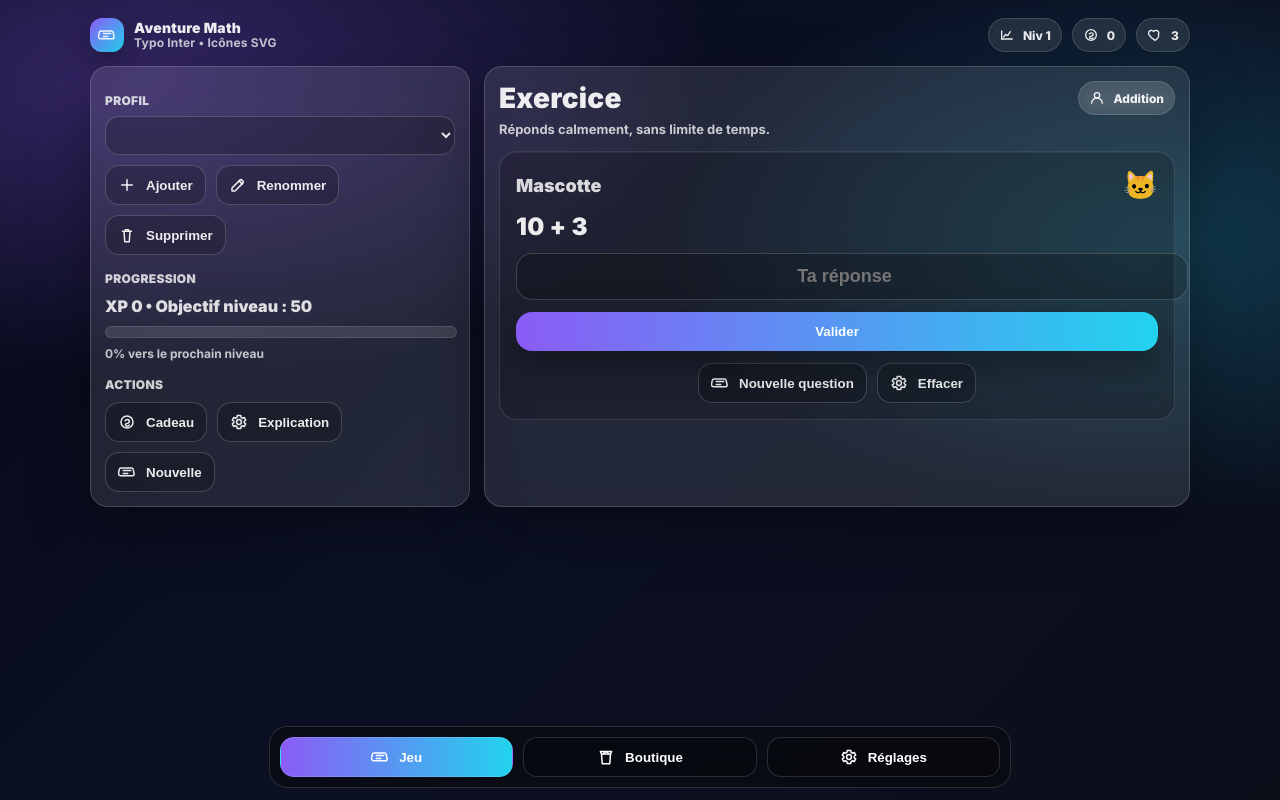
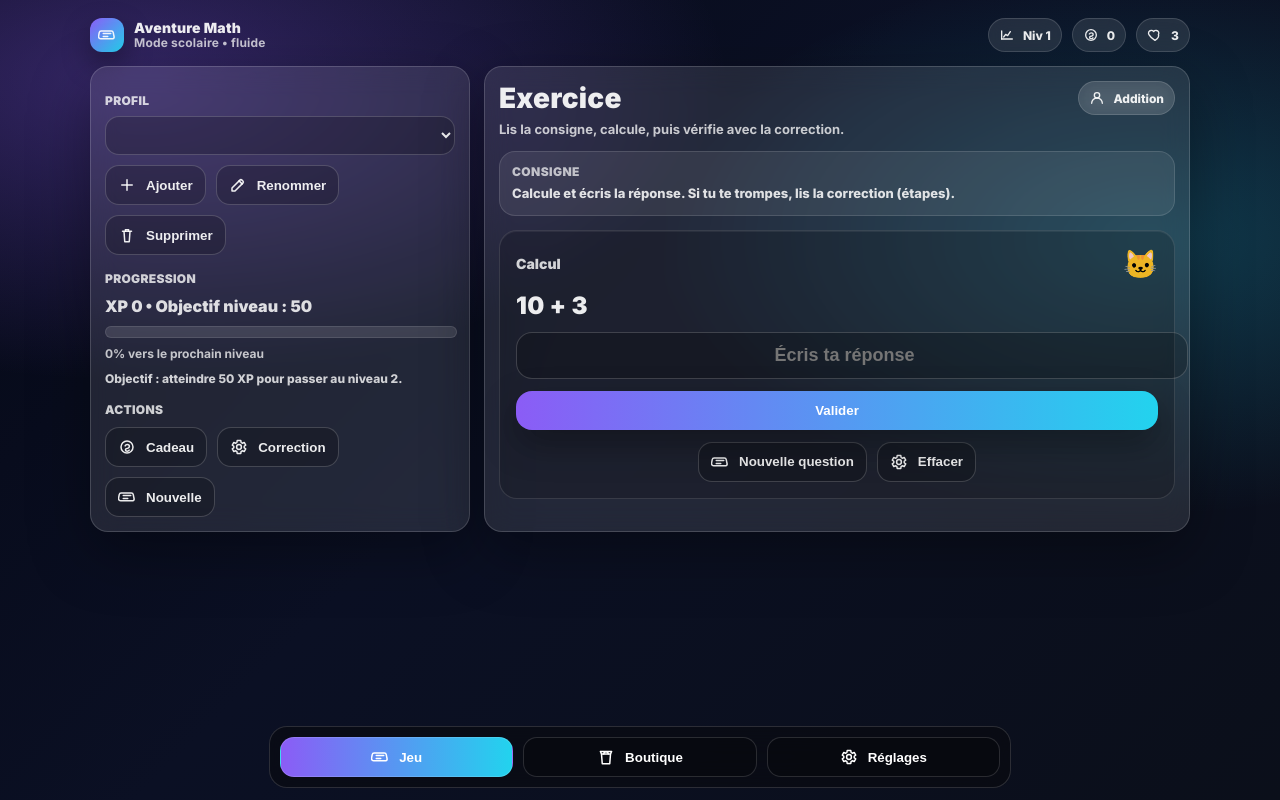
Before and after one commit to ralhyne13/math-adventure, a React (Vite) app: page / in a window 1280 px wide. Built offline with nearby package versions, Linux system fonts and the light colour scheme.

Commit message:
Smoother animations + school mode

```diff
--- a/src/App.jsx
+++ b/src/App.jsx
@@ -2,7 +2,6 @@ import React, { useEffect, useMemo, useRef, useState } from "react";
 
 /* =======================
    Pro Icons (inline SVG)
-   (no external libraries)
 ======================= */
 function Icon({ children, size = 18 }) {
   return (
@@ -19,6 +18,7 @@ function Icon({ children, size = 18 }) {
     </svg>
   );
 }
+
 const Icons = {
   Game: (p) => (
     <Icon {...p}>
@@ -34,19 +34,14 @@ const Icons = {
   ),
   Shop: (p) => (
     <Icon {...p}>
+      <path d="M6 8h12l-1 13H7L6 8Z" stroke="currentColor" strokeWidth="2" strokeLinejoin="round" />
+      <path d="M9 8a3 3 0 0 1 6 0" stroke="currentColor" strokeWidth="2" strokeLinecap="round" />
       <path
-        d="M6 8h12l-1 13H7L6 8Z"
+        d="M6 8 4.5 4.5h15L18 8"
         stroke="currentColor"
         strokeWidth="2"
         strokeLinejoin="round"
       />
-      <path
-        d="M9 8a3 3 0 0 1 6 0"
-        stroke="currentColor"
-        strokeWidth="2"
-        strokeLinecap="round"
-      />
-      <path d="M6 8 4.5 4.5h15L18 8" stroke="currentColor" strokeWidth="2" strokeLinejoin="round" />
     </Icon>
   ),
   Settings: (p) => (
@@ -77,14 +72,25 @@ const Icons = {
   Coin: (p) => (
     <Icon {...p}>
       <ellipse cx="12" cy="12" rx="8" ry="8" stroke="currentColor" strokeWidth="2" />
-      <path d="M9.5 10.5c.5-1 1.6-1.7 2.8-1.7 1.6 0 2.9 1.1 2.9 2.5 0 1.2-.9 2-2.1 2.3l-1.4.3c-1.1.2-1.8.8-1.8 1.7 0 1 1 1.9 2.4 1.9 1.1 0 2.1-.5 2.6-1.3" stroke="currentColor" strokeWidth="2" strokeLinecap="round" />
+      <path
+        d="M9.5 10.5c.5-1 1.6-1.7 2.8-1.7 1.6 0 2.9 1.1 2.9 2.5 0 1.2-.9 2-2.1 2.3l-1.4.3c-1.1.2-1.8.8-1.8 1.7 0 1 1 1.9 2.4 1.9 1.1 0 2.1-.5 2.6-1.3"
+        stroke="currentColor"
+        strokeWidth="2"
+        strokeLinecap="round"
+      />
     </Icon>
   ),
   Level: (p) => (
     <Icon {...p}>
       <path d="M4 18V6" stroke="currentColor" strokeWidth="2" strokeLinecap="round" />
       <path d="M4 18h16" stroke="currentColor" strokeWidth="2" strokeLinecap="round" />
-      <path d="M7 15l3-4 3 2 4-6" stroke="currentColor" strokeWidth="2" strokeLinejoin="round" strokeLinecap="round" />
+      <path
+        d="M7 15l3-4 3 2 4-6"
+        stroke="currentColor"
+        strokeWidth="2"
+        strokeLinejoin="round"
+        strokeLinecap="round"
+      />
     </Icon>
   ),
   User: (p) => (
@@ -101,7 +107,12 @@ const Icons = {
   ),
   Edit: (p) => (
     <Icon {...p}>
-      <path d="M4 20h4l10.5-10.5a2 2 0 0 0 0-2.8L17.3 5.5a2 2 0 0 0-2.8 0L4 16v4Z" stroke="currentColor" strokeWidth="2" strokeLinejoin="round" />
+      <path
+        d="M4 20h4l10.5-10.5a2 2 0 0 0 0-2.8L17.3 5.5a2 2 0 0 0-2.8 0L4 16v4Z"
+        stroke="currentColor"
+        strokeWidth="2"
+        strokeLinejoin="round"
+      />
       <path d="M13.5 6.5l4 4" stroke="currentColor" strokeWidth="2" strokeLinecap="round" />
     </Icon>
   ),
@@ -207,7 +218,13 @@ function fraction() {
 function wordProblem(level) {
   const apples = rand(3, 10 + level);
   const eaten = rand(1, apples - 1);
-  return { type: "problem", text: `Tu as ${apples} pommes. Tu en manges ${eaten}. Combien reste-t-il ?`, answer: apples - eaten, steps: [`${apples} - ${eaten} = ${apples - eaten}`], reward: 15 };
+  return {
+    type: "problem",
+    text: `Tu as ${apples} pommes. Tu en manges ${eaten}. Combien reste-t-il ?`,
+    answer: apples - eaten,
+    steps: [`${apples} - ${eaten} = ${apples - eaten}`],
+    reward: 15,
+  };
 }
 
 const GEN_MAP = { addition, subtraction, multiplication, division, fraction, problem: wordProblem };
@@ -287,6 +304,9 @@ export default function App() {
     problem: true,
   });
 
+  // ✅ Mode scolaire
+  const [schoolMode, setSchoolMode] = useState(true);
+
   const [screen, setScreen] = useState("game"); // game | shop | settings
 
   const [question, setQuestion] = useState(() => addition(1));
@@ -294,6 +314,8 @@ export default function App() {
   const [message, setMessage] = useState("");
   const [showSteps, setShowSteps] = useState(false);
 
+  // ✅ Feedback animations
+  const [feedback, setFeedback] = useState(null); // "ok" | "bad" | null
   const [shake, setShake] = useState(false);
   const [pop, setPop] = useState(false);
 
@@ -327,11 +349,12 @@ export default function App() {
     }
   }, []);
 
-  // SAVE
+  // SAVE GLOBAL
   useEffect(() => {
     localStorage.setItem("mathAdventureGlobal", JSON.stringify({ themeId, soundOn }));
   }, [themeId, soundOn]);
 
+  // SAVE PROFILES INDEX
   useEffect(() => {
     localStorage.setItem("mathAdventureProfiles", JSON.stringify({ profiles, activeProfileId }));
   }, [profiles, activeProfileId]);
@@ -359,10 +382,13 @@ export default function App() {
         fraction: true,
         problem: true,
       });
+      setSchoolMode(true);
+
       setQuestion(addition(1));
       setInput("");
       setMessage("");
       setShowSteps(false);
+      setFeedback(null);
       return;
     }
 
@@ -374,10 +400,15 @@ export default function App() {
     setCurrentAvatar(data.currentAvatar ?? "cat");
     setDailyRewardClaimed(data.dailyRewardClaimed ?? false);
     setExerciseTypes(data.exerciseTypes ?? exerciseTypes);
+
+    // ✅ load schoolMode
+    setSchoolMode(data.schoolMode ?? true);
+
     setQuestion(data.question ?? addition(data.level ?? 1));
     setInput("");
     setMessage("");
     setShowSteps(false);
+    setFeedback(null);
     // eslint-disable-next-line react-hooks/exhaustive-deps
   }, [activeProfileId]);
 
@@ -398,6 +429,8 @@ export default function App() {
             currentAvatar,
             dailyRewardClaimed,
             exerciseTypes,
+            // ✅ save schoolMode
+            schoolMode,
             question,
           },
         };
@@ -413,6 +446,7 @@ export default function App() {
     currentAvatar,
     dailyRewardClaimed,
     exerciseTypes,
+    schoolMode,
     question,
     activeProfileId,
   ]);
@@ -432,6 +466,7 @@ export default function App() {
     setInput("");
     setShowSteps(false);
     setMessage("");
+    setFeedback(null);
   }
 
   function resetGame() {
@@ -448,10 +483,14 @@ export default function App() {
     setPop(true);
     setTimeout(() => setPop(false), 200);
 
+    // ✅ feedback animation
+    setFeedback("ok");
+    setTimeout(() => setFeedback(null), 600);
+
     const gainedXp = 10;
     setXp((x) => x + gainedXp);
     setCoins((c) => c + (question.reward ?? 5));
-    setMessage("Réponse correcte.");
+    setMessage(schoolMode ? "✅ Réponse correcte." : "Réponse correcte.");
 
     setLevel((lvl) => (xp + gainedXp >= lvl * 50 ? lvl + 1 : lvl));
     setTimeout(() => newQuestion(), 650);
@@ -462,7 +501,11 @@ export default function App() {
     setShake(true);
     setTimeout(() => setShake(false), 320);
 
-    setMessage("Réponse incorrecte. Regarde l’explication.");
+    // ✅ feedback animation
+    setFeedback("bad");
+    setTimeout(() => setFeedback(null), 600);
+
+    setMessage(schoolMode ? "❌ Réponse incorrecte. Regarde la correction." : "Réponse incorrecte.");
     setShowSteps(true);
 
     setLives((l) => {
@@ -495,7 +538,7 @@ export default function App() {
     if (dailyRewardClaimed) return;
     setCoins((c) => c + 30);
     setDailyRewardClaimed(true);
-    setMessage("Cadeau reçu (+30).");
+    setMessage(schoolMode ? "🎁 Récompense du jour : +30 pièces." : "Cadeau reçu (+30).");
   }
 
   const activeProfile = profiles.find((p) => p.id === activeProfileId);
@@ -688,6 +731,16 @@ export default function App() {
       justifyContent: "center",
       gap: 10,
     }),
+    schoolBox: {
+      marginBottom: 10,
+      textAlign: "left",
+      padding: 12,
+      borderRadius: 16,
+      background: "rgba(255,255,255,0.08)",
+      border: "1px solid rgba(255,255,255,0.12)",
+    },
+    schoolLabel: { fontSize: 12, letterSpacing: 0.4, textTransform: "uppercase", opacity: 0.75, fontWeight: 900 },
+    schoolText: { marginTop: 6, fontWeight: 800, opacity: 0.92, fontSize: 13, lineHeight: 1.35 },
   };
 
   const Keyframes = () => (
@@ -695,8 +748,6 @@ export default function App() {
       @media (min-width: 980px){
         .gridDesktop { grid-template-columns: 380px 1fr !important; }
       }
-      .hoverLift:hover { transform: translateY(-2px); background: rgba(0,0,0,0.26); }
-      .tap:active { transform: scale(0.98); }
       button:disabled { opacity: 0.55; cursor: not-allowed; }
     `}</style>
   );
@@ -704,16 +755,27 @@ export default function App() {
   return (
     <div style={styles.app}>
       <Keyframes />
+
       <div style={styles.container}>
         {/* TOP BAR */}
         <div style={styles.topbar}>
           <div style={styles.brand}>
-            <div style={{ width: 34, height: 34, borderRadius: 12, background: `linear-gradient(135deg, ${accent}, ${accent2})`, display: "grid", placeItems: "center", boxShadow: "0 12px 28px rgba(0,0,0,0.35)" }}>
+            <div
+              style={{
+                width: 34,
+                height: 34,
+                borderRadius: 12,
+                background: `linear-gradient(135deg, ${accent}, ${accent2})`,
+                display: "grid",
+                placeItems: "center",
+                boxShadow: "0 12px 28px rgba(0,0,0,0.35)",
+              }}
+            >
               <Icons.Game size={18} />
             </div>
             <div>
               <div style={styles.brandTitle}>Aventure Math</div>
-              <div style={styles.brandSub}>Typo Inter • Icônes SVG</div>
+              <div style={styles.brandSub}>{schoolMode ? "Mode scolaire • fluide" : "Mode fun • fluide"}</div>
             </div>
           </div>
 
@@ -735,7 +797,11 @@ export default function App() {
           {/* LEFT */}
           <div style={{ ...styles.glass, ...styles.panel }}>
             {installable && (
-              <button className="tap hoverLift" onClick={install} style={{ ...styles.secondaryBtn, width: "100%", justifyContent: "center" }}>
+              <button
+                className="smooth hover-lift press"
+                onClick={install}
+                style={{ ...styles.secondaryBtn, width: "100%", justifyContent: "center" }}
+              >
                 <Icons.Game size={18} /> Installer l’application
               </button>
             )}
@@ -753,13 +819,21 @@ export default function App() {
               </div>
 
               <div style={{ ...styles.row, marginTop: 10 }}>
-                <button className="tap hoverLift" style={styles.iconBtn} onClick={addProfile}>
+                <button className="smooth hover-lift press" style={styles.iconBtn} onClick={addProfile}>
                   <Icons.Plus size={18} /> Ajouter
                 </button>
-                <button className="tap hoverLift" style={styles.iconBtn} onClick={() => activeProfile && renameProfile(activeProfile.id)}>
+                <button
+                  className="smooth hover-lift press"
+                  style={styles.iconBtn}
+                  onClick={() => activeProfile && renameProfile(activeProfile.id)}
+                >
                   <Icons.Edit size={18} /> Renommer
                 </button>
-                <button className="tap hoverLift" style={styles.iconBtn} onClick={() => activeProfile && deleteProfile(activeProfile.id)}>
+                <button
+                  className="smooth hover-lift press"
+                  style={styles.iconBtn}
+                  onClick={() => activeProfile && deleteProfile(activeProfile.id)}
+                >
                   <Icons.Trash size={18} /> Supprimer
                 </button>
               </div>
@@ -775,18 +849,29 @@ export default function App() {
                 <div style={{ marginTop: 8, fontSize: 12, opacity: 0.8, fontWeight: 700 }}>
                   {Math.round(progress)}% vers le prochain niveau
                 </div>
+
+                {schoolMode && (
+                  <div style={{ marginTop: 10, fontSize: 12, opacity: 0.86, fontWeight: 750 }}>
+                    Objectif : atteindre {level * 50} XP pour passer au niveau {level + 1}.
+                  </div>
+                )}
               </div>
 
               <div style={{ marginTop: 16 }}>
                 <div style={styles.h2}>ACTIONS</div>
                 <div style={{ ...styles.row, marginTop: 10 }}>
-                  <button className="tap hoverLift" style={styles.secondaryBtn} onClick={claimDailyReward} disabled={dailyRewardClaimed}>
+                  <button
+                    className="smooth hover-lift press"
+                    style={styles.secondaryBtn}
+                    onClick={claimDailyReward}
+                    disabled={dailyRewardClaimed}
+                  >
                     <Icons.Coin size={18} /> Cadeau
                   </button>
-                  <button className="tap hoverLift" style={styles.secondaryBtn} onClick={() => setShowSteps((s) => !s)}>
-                    <Icons.Settings size={18} /> Explication
+                  <button className="smooth hover-lift press" style={styles.secondaryBtn} onClick={() => setShowSteps((s) => !s)}>
+                    <Icons.Settings size={18} /> Correction
                   </button>
-                  <button className="tap hoverLift" style={styles.secondaryBtn} onClick={() => newQuestion()}>
+                  <button className="smooth hover-lift press" style={styles.secondaryBtn} onClick={() => newQuestion()}>
                     <Icons.Game size={18} /> Nouvelle
                   </button>
                 </div>
@@ -805,10 +890,12 @@ export default function App() {
                 </div>
                 <div style={{ marginTop: 6, fontSize: 13, opacity: 0.82, fontWeight: 700 }}>
                   {screen === "game"
-                    ? "Réponds calmement, sans limite de temps."
+                    ? schoolMode
+                      ? "Lis la consigne, calcule, puis vérifie avec la correction."
+                      : "Réponds calmement, sans limite de temps."
                     : screen === "shop"
                     ? "Achète des avatars avec tes pièces."
-                    : "Personnalise le thème, les sons et les exercices."}
+                    : "Personnalise le thème, le mode scolaire, les sons et les exercices."}
                 </div>
               </div>
               <span style={styles.pill}>
@@ -818,9 +905,26 @@ export default function App() {
 
             {screen === "game" && (
               <>
-                <div style={{ marginTop: 14, ...styles.card }}>
+                {schoolMode && (
+                  <div style={{ marginTop: 14, ...styles.schoolBox }} className="smooth">
+                    <div style={styles.schoolLabel}>Consigne</div>
+                    <div style={styles.schoolText}>
+                      Calcule et écris la réponse. Si tu te trompes, lis la correction (étapes).
+                    </div>
+                  </div>
+                )}
+
+                {/* MAIN EXO CARD with feedback classes */}
+                <div
+                  style={{ marginTop: 14, ...styles.card }}
+                  className={`smooth ${
+                    feedback === "ok" ? "pulse-ok" : ""
+                  } ${feedback === "bad" ? "pulse-bad" : ""}`}
+                >
                   <div style={{ display: "flex", justifyContent: "space-between", alignItems: "center", gap: 10, marginBottom: 10 }}>
-                    <div style={{ fontSize: 18, fontWeight: 900, opacity: 0.9 }}>Mascotte</div>
+                    <div style={{ fontSize: 14, fontWeight: 900, opacity: 0.88 }}>
+                      {schoolMode ? "Calcul" : "Question"}
+                    </div>
                     <div style={{ fontSize: 28 }}>{avatarEmoji}</div>
                   </div>
 
@@ -832,29 +936,31 @@ export default function App() {
                       value={input}
                       onChange={(e) => setInput(e.target.value)}
                       style={styles.input}
-                      placeholder="Ta réponse"
+                      placeholder={schoolMode ? "Écris ta réponse" : "Ta réponse"}
                     />
                   </div>
 
                   <div style={{ marginTop: 12 }}>
-                    <button className="tap" onClick={checkAnswer} style={styles.primaryBtn}>
+                    <button className="smooth press" onClick={checkAnswer} style={styles.primaryBtn}>
                       Valider
                     </button>
                   </div>
 
                   <div style={{ ...styles.row, marginTop: 12, justifyContent: "center" }}>
-                    <button className="tap hoverLift" style={styles.secondaryBtn} onClick={() => newQuestion()}>
+                    <button className="smooth hover-lift press" style={styles.secondaryBtn} onClick={() => newQuestion()}>
                       <Icons.Game size={18} /> Nouvelle question
                     </button>
-                    <button className="tap hoverLift" style={styles.secondaryBtn} onClick={() => setInput("")}>
+                    <button className="smooth hover-lift press" style={styles.secondaryBtn} onClick={() => setInput("")}>
                       <Icons.Settings size={18} /> Effacer
                     </button>
                   </div>
                 </div>
 
                 {showSteps && (
-                  <div style={styles.steps}>
-                    <div style={{ fontWeight: 900, marginBottom: 8 }}>Explication</div>
+                  <div style={styles.steps} className="smooth">
+                    <div style={{ fontWeight: 900, marginBottom: 8 }}>
+                      {schoolMode ? "✅ Correction (étapes)" : "Explication"}
+                    </div>
                     <ol style={{ margin: 0, paddingLeft: 18 }}>
                       {(question.steps ?? []).map((s, idx) => (
                         <li key={idx} style={{ marginBottom: 6 }}>
@@ -868,8 +974,10 @@ export default function App() {
             )}
 
             {screen === "shop" && (
-              <div style={{ marginTop: 14, ...styles.card }}>
-                <div style={{ fontWeight: 900, marginBottom: 10 }}>Avatar actuel : <span style={{ fontSize: 26 }}>{avatarEmoji}</span></div>
+              <div style={{ marginTop: 14, ...styles.card }} className="smooth">
+                <div style={{ fontWeight: 900, marginBottom: 10 }}>
+                  Avatar actuel : <span style={{ fontSize: 26 }}>{avatarEmoji}</span>
+                </div>
 
                 {AVATARS.map((a) => (
                   <div
@@ -892,11 +1000,11 @@ export default function App() {
                     </div>
 
                     {ownedAvatars.includes(a.id) ? (
-                      <button className="tap hoverLift" style={styles.secondaryBtn} onClick={() => setCurrentAvatar(a.id)}>
+                      <button className="smooth hover-lift press" style={styles.secondaryBtn} onClick={() => setCurrentAvatar(a.id)}>
                         {currentAvatar === a.id ? "Équipé" : "Équiper"}
                       </button>
                     ) : (
-                      <button className="tap hoverLift" style={styles.secondaryBtn} onClick={() => buyAvatar(a)} disabled={coins < a.price}>
+                      <button className="smooth hover-lift press" style={styles.secondaryBtn} onClick={() => buyAvatar(a)} disabled={coins < a.price}>
                         Acheter
                       </button>
                     )}
@@ -906,13 +1014,13 @@ export default function App() {
             )}
 
             {screen === "settings" && (
-              <div style={{ marginTop: 14, ...styles.card }}>
+              <div style={{ marginTop: 14, ...styles.card }} className="smooth">
                 <div style={{ fontWeight: 900, marginBottom: 10 }}>Thème</div>
                 <div style={{ display: "grid", gridTemplateColumns: "repeat(3, 1fr)", gap: 10 }}>
                   {THEMES.map((t) => (
                     <button
                       key={t.id}
-                      className="tap hoverLift"
+                      className="smooth hover-lift press"
                       onClick={() => setThemeId(t.id)}
                       style={{
                         ...styles.secondaryBtn,
@@ -924,6 +1032,13 @@ export default function App() {
                     </button>
                   ))}
                 </div>
+
+                {/* ✅ School mode toggle */}
+                <div style={{ marginTop: 14, fontWeight: 900 }}>🎓 Mode scolaire</div>
+                <label style={{ display: "flex", gap: 10, alignItems: "center", marginTop: 8, fontWeight: 800 }}>
+                  <input type="checkbox" checked={schoolMode} onChange={(e) => setSchoolMode(e.target.checked)} />
+                  Interface plus “école” (consignes + correction + objectif)
+                </label>
 
                 <div style={{ marginTop: 14, fontWeight: 900 }}>Sons</div>
                 <label style={{ display: "flex", gap: 10, alignItems: "center", marginTop: 8, fontWeight: 800 }}>
@@ -946,6 +1061,7 @@ export default function App() {
                         border: "1px solid rgba(255,255,255,0.12)",
                         fontWeight: 900,
                       }}
+                      className="smooth"
                     >
                       <span>{TYPE_LABEL[k]}</span>
                       <input
@@ -958,7 +1074,7 @@ export default function App() {
                 </div>
 
                 <div style={{ ...styles.row, marginTop: 14, justifyContent: "center" }}>
-                  <button className="tap hoverLift" style={styles.secondaryBtn} onClick={resetGame}>
+                  <button className="smooth hover-lift press" style={styles.secondaryBtn} onClick={resetGame}>
                     Réinitialiser
                   </button>
                 </div>
@@ -970,13 +1086,13 @@ export default function App() {
 
       {/* Bottom NAV */}
       <div style={styles.nav}>
-        <button style={styles.navBtn(screen === "game")} onClick={() => setScreen("game")}>
+        <button style={styles.navBtn(screen === "game")} onClick={() => setScreen("game")} className="smooth press">
           <Icons.Game size={18} /> Jeu
         </button>
-        <button style={styles.navBtn(screen === "shop")} onClick={() => setScreen("shop")}>
+        <button style={styles.navBtn(screen === "shop")} onClick={() => setScreen("shop")} className="smooth press">
           <Icons.Shop size={18} /> Boutique
         </button>
-        <button style={styles.navBtn(screen === "settings")} onClick={() => setScreen("settings")}>
+        <button style={styles.navBtn(screen === "settings")} onClick={() => setScreen("settings")} className="smooth press">
           <Icons.Settings size={18} /> Réglages
         </button>
       </div>
--- a/src/index.css
+++ b/src/index.css
@@ -14,3 +14,44 @@ html, body, #root {
 body {
   overflow-x: hidden;
 }
+/* --- Animations fluides + performance --- */
+:root {
+  --ease-out: cubic-bezier(.16,1,.3,1);
+}
+
+* { -webkit-tap-highlight-color: transparent; }
+
+@media (prefers-reduced-motion: reduce) {
+  * { animation: none !important; transition: none !important; }
+}
+
+.smooth {
+  transition: transform 220ms var(--ease-out), opacity 220ms var(--ease-out),
+              box-shadow 220ms var(--ease-out), background 220ms var(--ease-out),
+              border-color 220ms var(--ease-out);
+}
+
+.hover-lift:hover { transform: translateY(-2px); }
+
+.press:active { transform: scale(0.98); }
+
+.pulse-ok {
+  animation: pulseOk 520ms var(--ease-out) 1;
+}
+
+.pulse-bad {
+  animation: pulseBad 520ms var(--ease-out) 1;
+}
+
+@keyframes pulseOk {
+  0% { transform: scale(1); }
+  30% { transform: scale(1.02); }
+  100% { transform: scale(1); }
+}
+@keyframes pulseBad {
+  0% { transform: translateX(0); }
+  20% { transform: translateX(-6px); }
+  40% { transform: translateX(6px); }
+  60% { transform: translateX(-4px); }
+  100% { transform: translateX(0); }
+}
```
